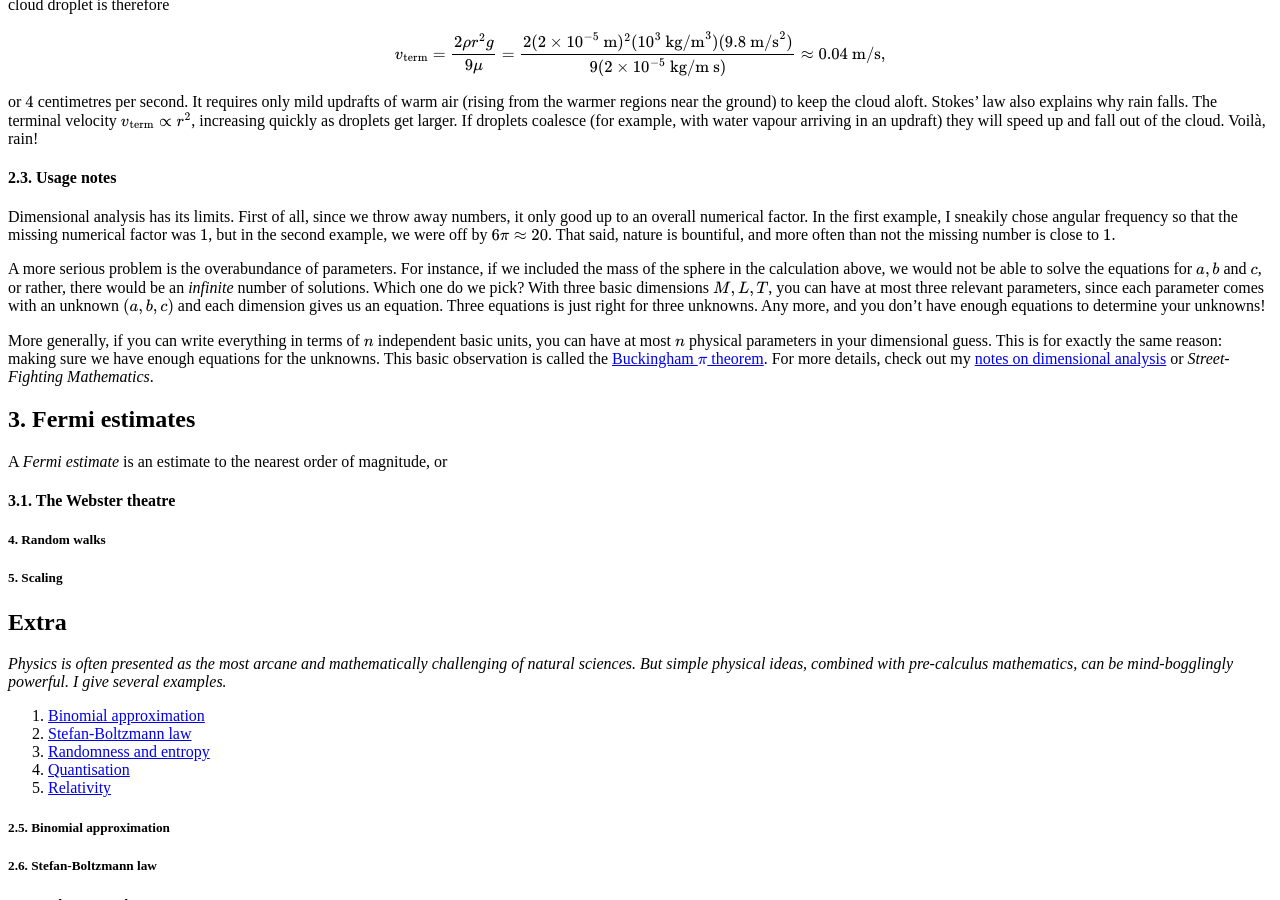
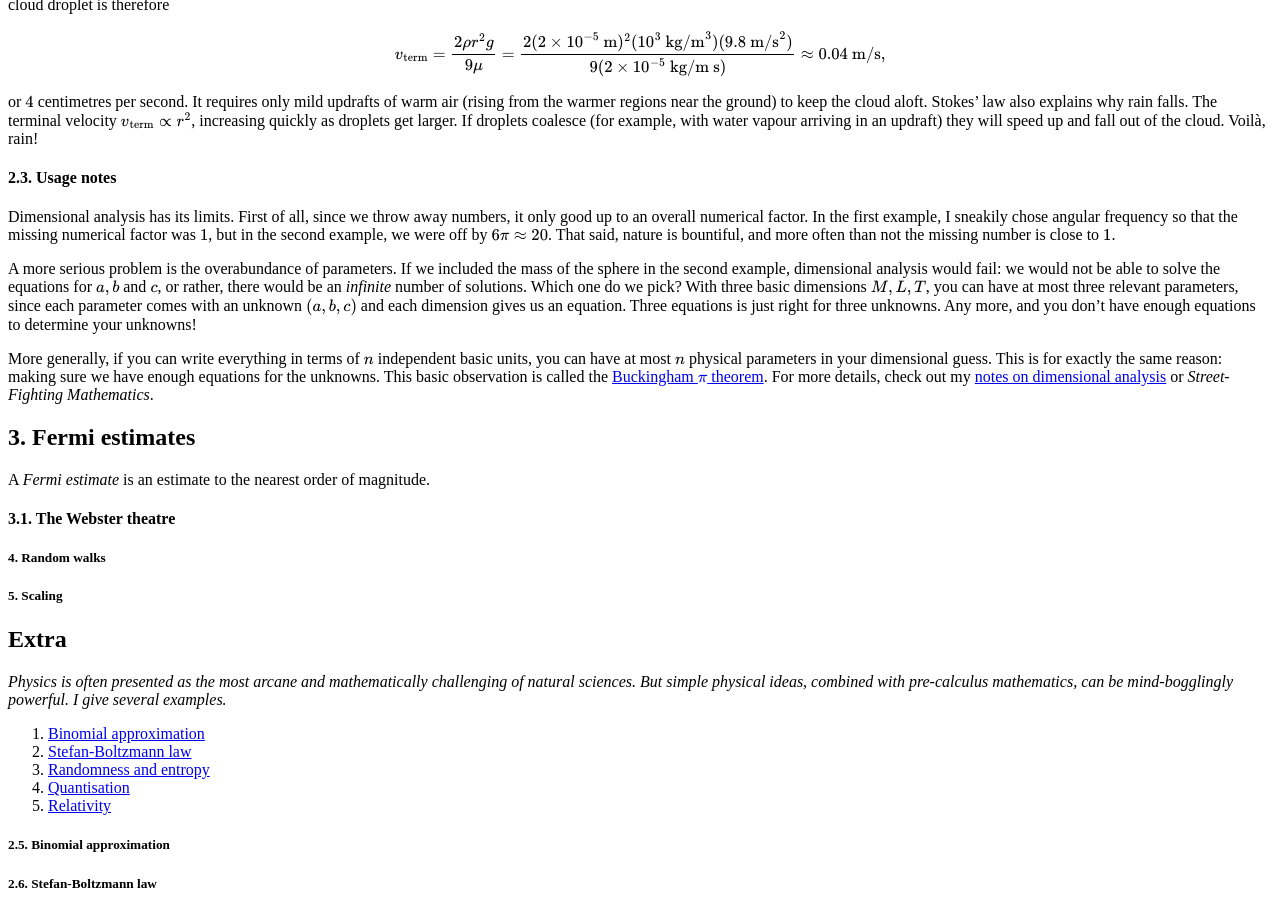
Before and after one commit to hapax/hapax.github.io, a Jekyll site: the page built from assets/simple-physics.md, in a window 1280 px wide and 900 px high, scrolled down 3571 px. Built offline with Jekyll 4.4.1, drawn with Linux system fonts in a browser that asks for light colours; our own code applies the rules of GitHub Pages for plain Markdown files; formulas are drawn with MathJax 3; a script that is not in the unit is left out.

Commit message:
Update simple-physics.md

```diff
--- a/assets/simple-physics.md
+++ b/assets/simple-physics.md
@@ -354,9 +354,9 @@ That said, nature is bountiful, and more often than not the missing
 number is close to $1$.
 
 A more serious problem is the overabundance of parameters.
-For instance, if we included the mass of the sphere in the calculation
-above, we would not be able to solve the equations for $a, b$ and $c$,
-or rather, there would be an *infinite* number of solutions.
+If we included the mass of the sphere in the second example,
+dimensional analysis would fail: we would not be able to solve the
+equations for $a, b$ and $c$, or rather, there would be an *infinite* number of solutions.
 Which one do we pick?
 With three basic dimensions $M, L, T$, you can have at most three
 relevant parameters, since each parameter comes with an unknown $(a,
@@ -378,8 +378,7 @@ For more details, check out my
 
 ## 3. Fermi estimates <a id="sec-3" name="sec-3"></a>
 
-A *Fermi estimate* is an estimate to the nearest order of magnitude,
-or
+A *Fermi estimate* is an estimate to the nearest order of magnitude.
 
 #### 3.1. The Webster theatre<a id="sec-3-1" name="sec-3-1"></a>
 
```
